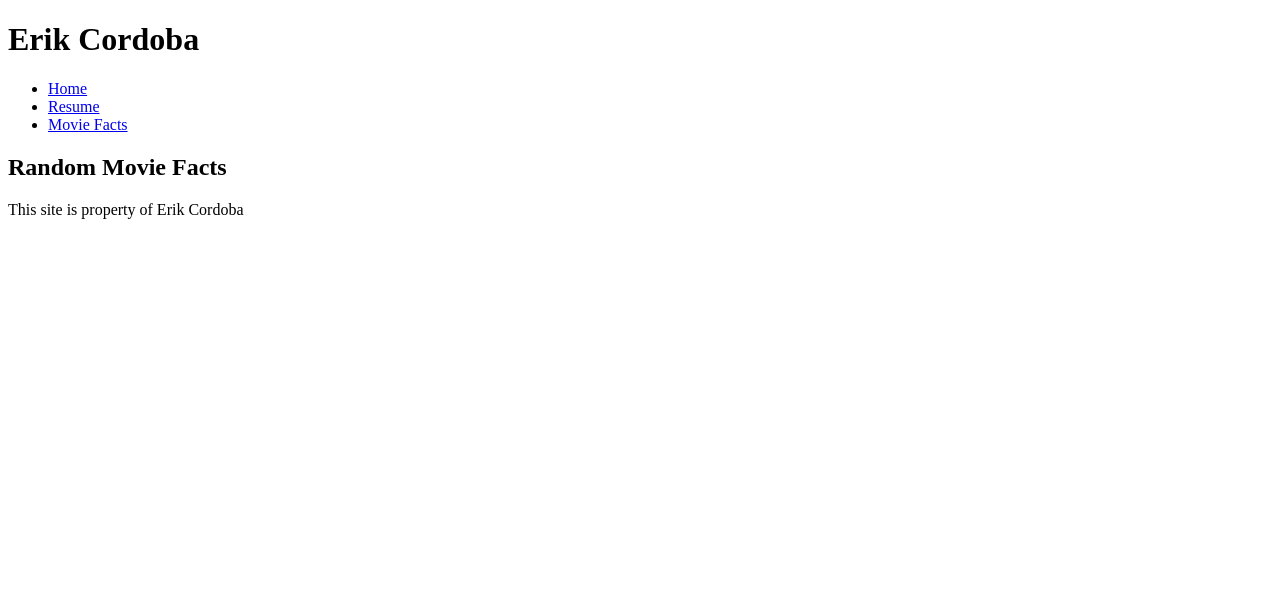
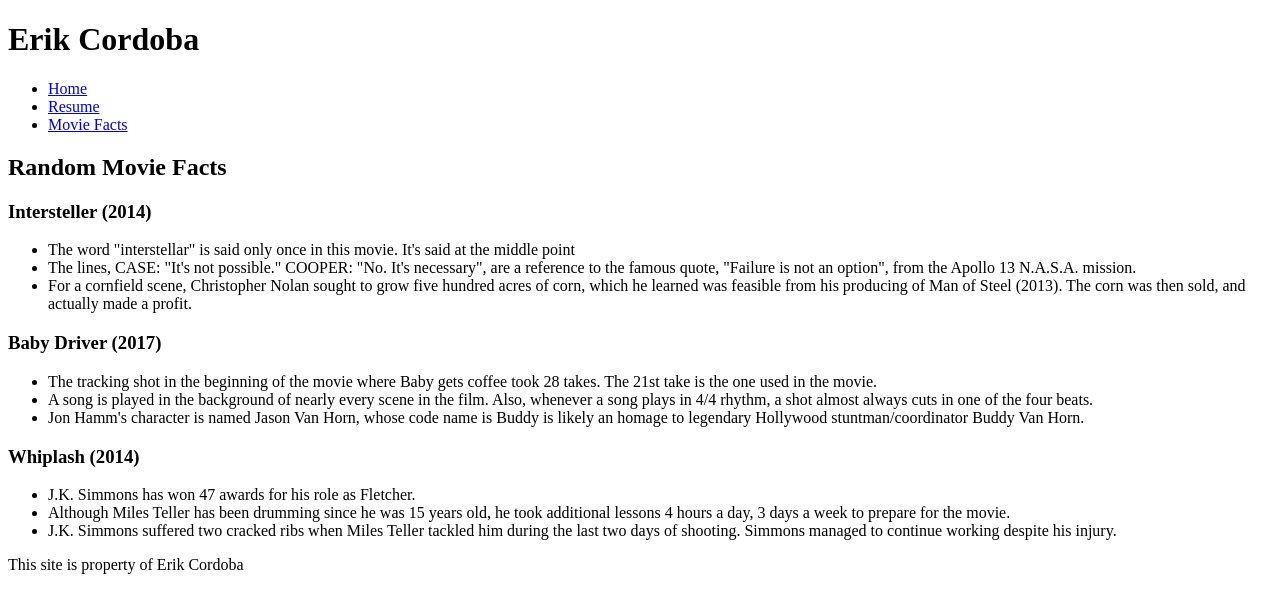
Before and after one commit to E-Cordoba/website, a plain HTML site: page moviefacts/index.html in a window 1280 px wide. Drawn offline with Linux system fonts and the light colour scheme.

Commit message:
Add facts to moviefacts

```diff
--- a/moviefacts/index.html
+++ b/moviefacts/index.html
@@ -24,7 +24,50 @@
     <main id="main">
       <article id="moviefact-facts">
         <h2>Random Movie Facts</h2>
-          <p> </p>
+          <h3>Intersteller (2014)</h3>
+            <ul>
+              <li>
+                The word "interstellar" is said only once in this movie. It's said at the middle point
+              </li>
+              <li>
+                The lines, CASE: "It's not possible." COOPER: "No. It's necessary", are a reference to the famous quote,
+                "Failure is not an option", from the Apollo 13 N.A.S.A. mission.
+              </li>
+              <li>
+                For a cornfield scene, Christopher Nolan sought to grow five hundred acres of corn,
+                which he learned was feasible from his producing of Man of Steel (2013).
+                The corn was then sold, and actually made a profit.
+              </li>
+            </ul>
+          <h3> Baby Driver (2017) </h3>
+            <ul>
+              <li>
+                The tracking shot in the beginning of the movie where Baby gets coffee took 28 takes.
+                The 21st take is the one used in the movie.
+              </li>
+              <li>
+                A song is played in the background of nearly every scene in the film.
+                Also, whenever a song plays in 4/4 rhythm, a shot almost always cuts in one of the four beats.
+              </li>
+              <li>
+                Jon Hamm's character is named Jason Van Horn, whose code name is Buddy
+                is likely an homage to legendary Hollywood stuntman/coordinator Buddy Van Horn.
+              </li>
+            </ul>
+          <h3>Whiplash (2014)</h3>
+            <ul>
+              <li>
+                J.K. Simmons has won 47 awards for his role as Fletcher.
+              </li>
+              <li>
+                Although Miles Teller has been drumming since he was 15 years old,
+                he took additional lessons 4 hours a day, 3 days a week to prepare for the movie.
+              </li>
+              <li>
+                J.K. Simmons suffered two cracked ribs when Miles Teller tackled him during the last two days of shooting.
+                Simmons managed to continue working despite his injury.
+              </li>
+            </ul>
       </article>
     </main>
     <footer id="footer">
```
